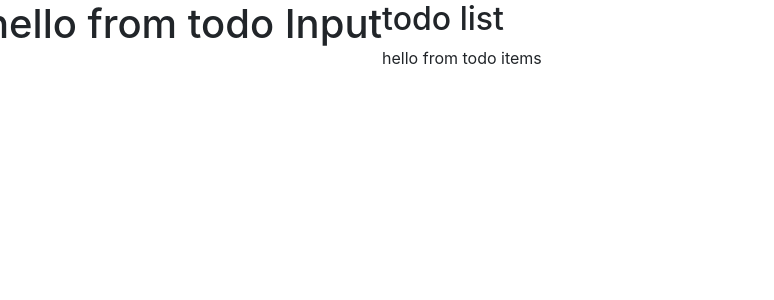
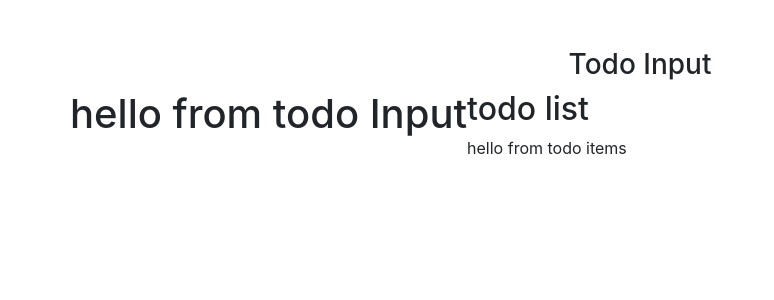
Before and after one commit to himanshu-rawat0710/react-todo, a React (Create React App) app: page / in a window 1280 px wide. Shown: the top 300 px of the page, without its empty margins (0-774 px from the left). Built offline with nearby package versions, Linux system fonts and the light colour scheme.

Commit message:
added event handler

```diff
--- a/src/App.js
+++ b/src/App.js
@@ -1,25 +1,67 @@
-import React from 'react';
-import uuid from 'uuid';
+import React, { Component } from 'react'
+import { v4 as uuidv4 } from 'uuid';
 import 'bootstrap/dist/css/bootstrap.min.css';
 import TodoInput from './components/TodoInput';
 import TodoList from './components/TodoList';
 
+export default class App extends Component {
+  state={
+    items:[{
+      id:1,
+      title:'wake up'
+    },
+    {
+      id:2,
+      title:'wake down'
+    },
+    {
+      id:3,
+      title:'wake up'
+    }
+  ],
+  id: uuidv4(),
+  item:'',
+  editItem:false
 
-// import './App.css';
-// does not have app.css
+};
 
-function App() {
-  return (
-    <div className="App">
-      <div className='constainer'>
+  handleChange = (event) => {
+    console.log('handle change')
+  }
+
+  handleSubmit = (event) => {
+    console.log('handle submit')
+  }
+
+  clearList = (event) => {
+    console.log("clear list")
+  }
+
+  handleDelete = (event) => {
+    console.log("handle Delete")
+  }
+
+  handleEdit = (event) => {
+    console.log("handle Edit")
+  }
+
+
+  render() {
+    return (
+      <div className='container'>
         <div className='row'>
-          <TodoInput />
-          <TodoList />
+          <div className="col-10 mx-auto col-md-8 mt-5">
+            <h3 className='text-capitalize text-center'>
+              todo input
+            </h3>
+
+
+          </div>
+          <TodoInput item={this.state.item} handleChange={this.handleChange} handleSubmit={this.handleSubmit} editItem={this.state.editItem}/>
+
+          <TodoList items={this.state.items} clearList={this.clearList} handleDelete={this.handleDelete} handleEdit={this.handleEdit}/>
         </div>
       </div>
-
-    </div>
-  );
+    )
+  }
 }
-
-export default App;
```
